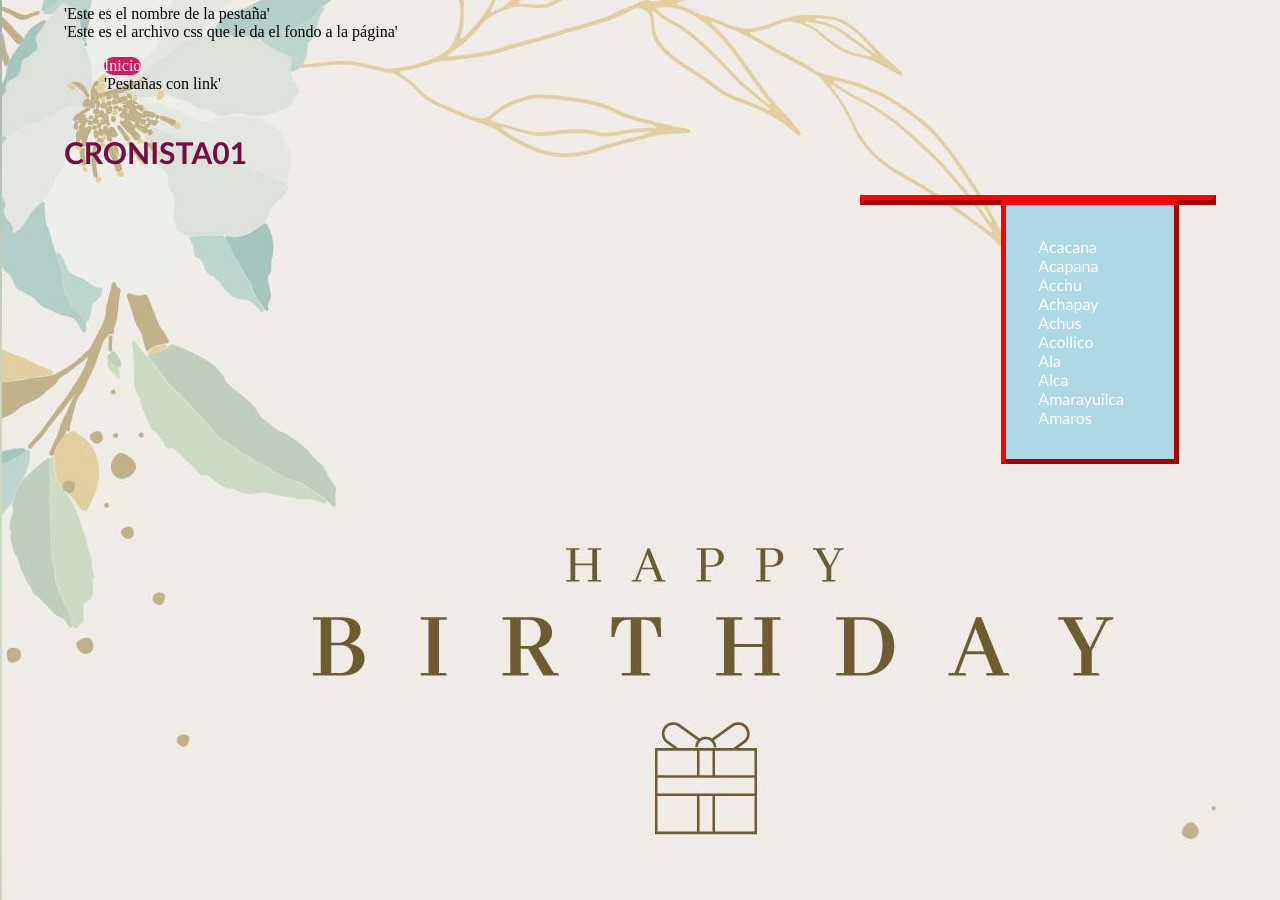
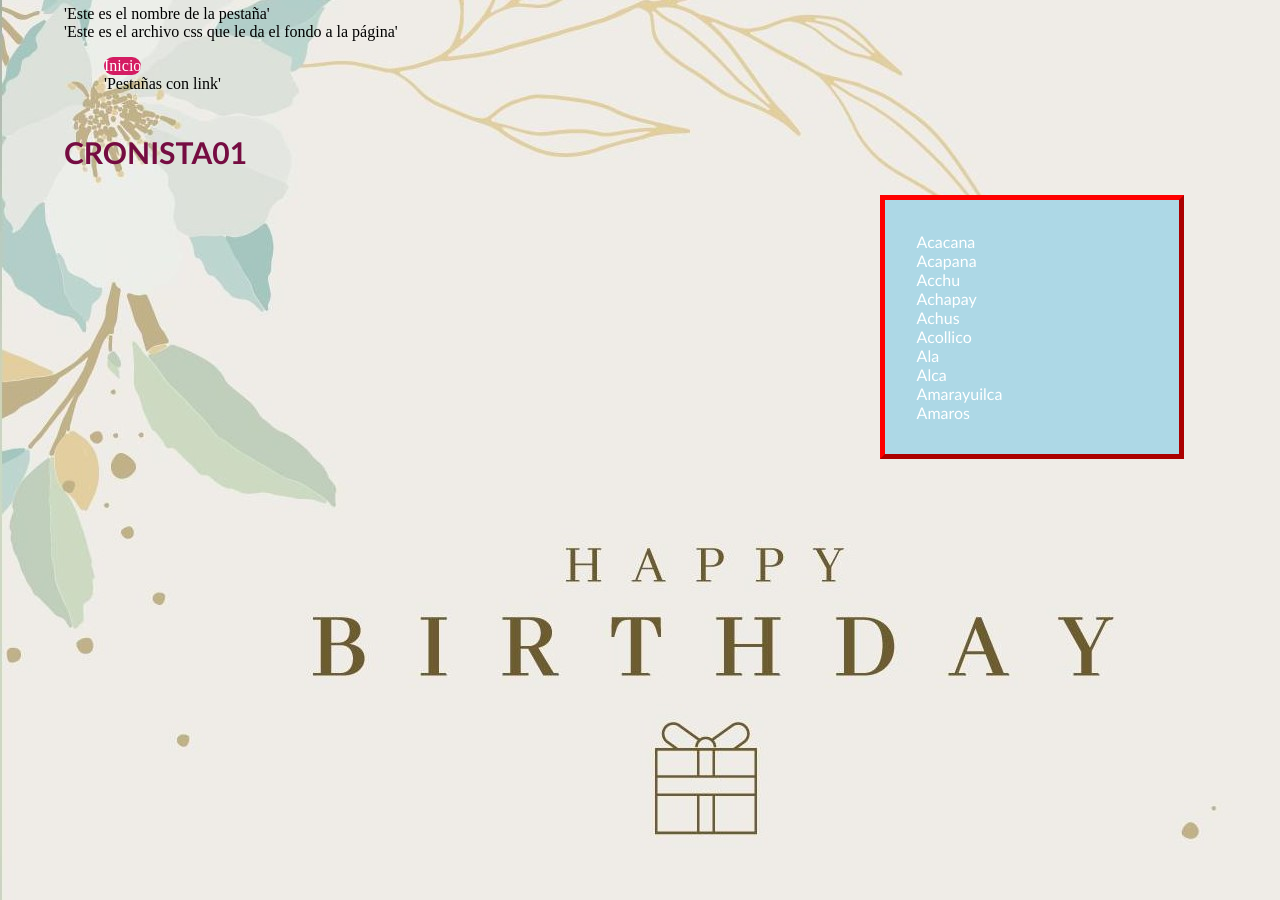
Before and after one commit to glosascroniquenses/Pruebas, a Jekyll site: the page built from _autores/cronista01.html, in a window 1280 px wide. Built offline with Jekyll 4.4.1, drawn with Linux system fonts in a browser that asks for light colours.

Commit message:
Update mainCopia.css

```diff
--- a/css/mainCopia.css
+++ b/css/mainCopia.css
@@ -57,12 +57,6 @@
 }
 
 #palabras {
-  font-size:1.25rem;
-  background-color:lightblue;
-  border: 5px outset red;
-  right: 0;
-  width: 30%;
-  position: absolute;
   }
 
 #palabras-nav {
@@ -109,7 +103,7 @@
 
 #autores2 {
   right: 0;
-  width: 30%;
+  width: 20%;
   position: absolute;
     background: lightblue;
     border: 5px outset red;
```
